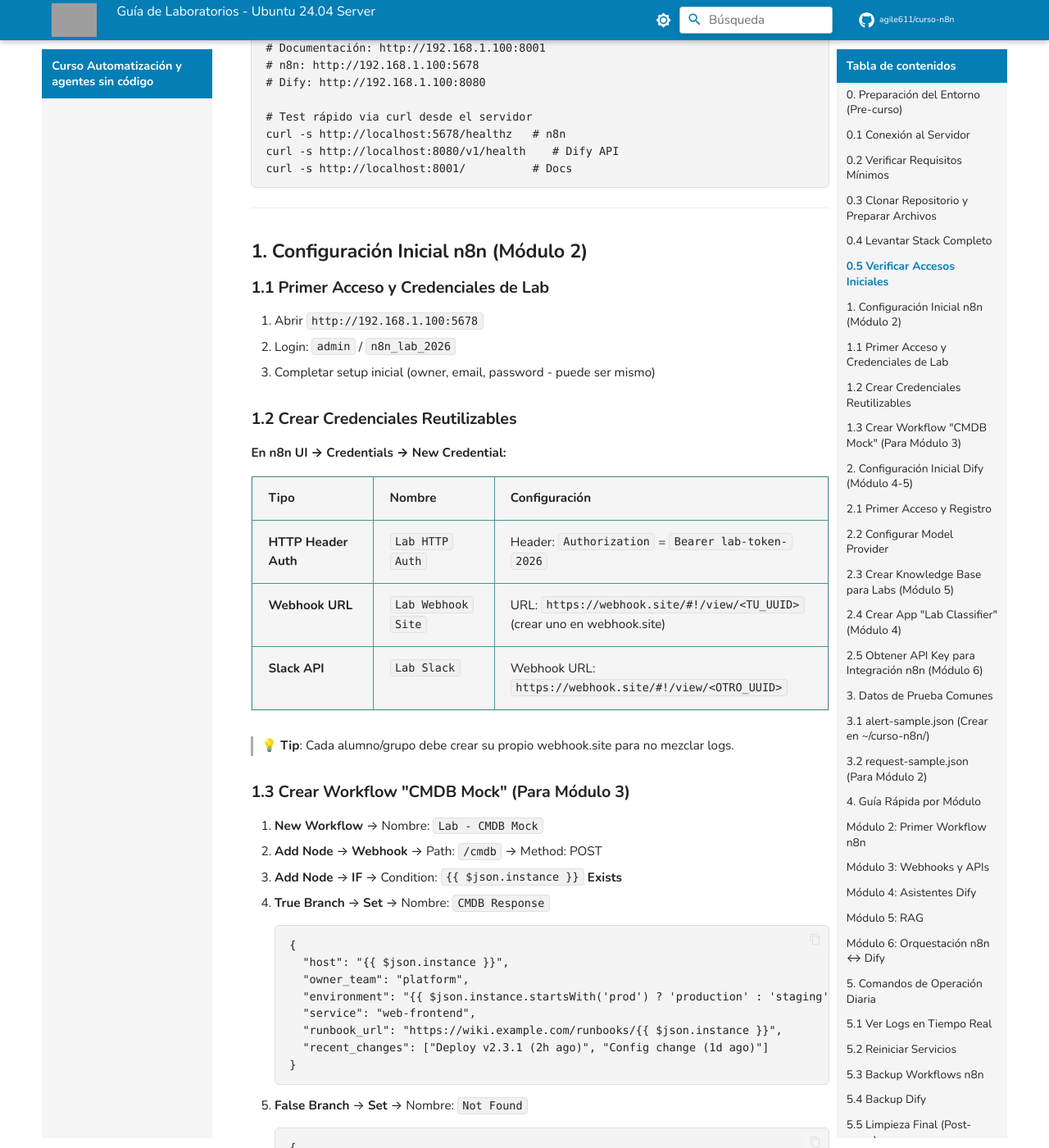
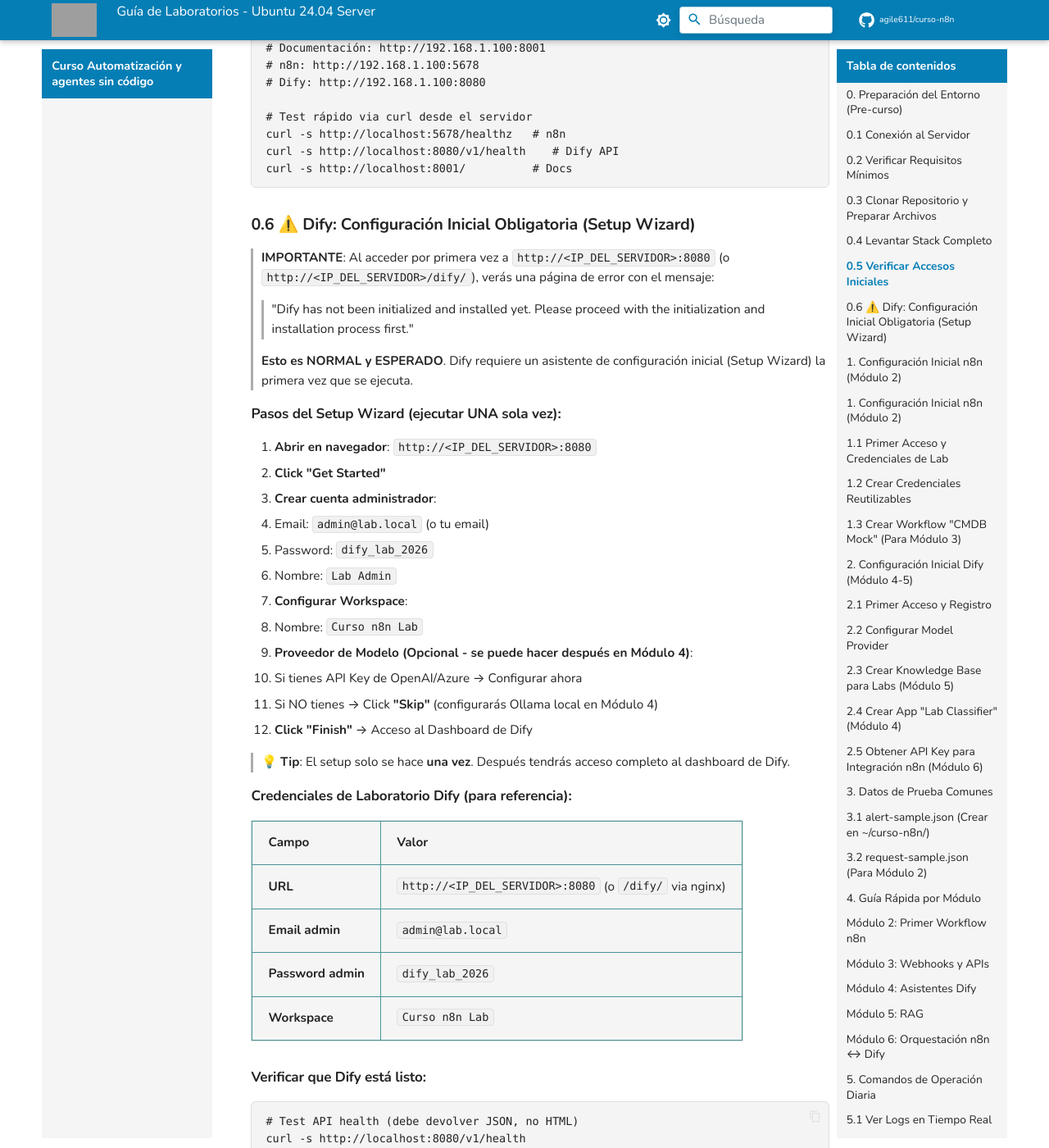
Before and after one commit to agile611/curso-n8n, an MkDocs documentation site: the page built from docs/GUIA_LABORATORIOS_UBUNTU24.md, in a window 1280 px wide and 1400 px high, scrolled down 2010 px. Shown: the whole window at 82% size. Built offline with MkDocs 1.6.1 and Material for MkDocs 9.7.7, drawn with Linux system fonts in a browser that asks for light colours; comment, search, counter and statistics services are not loaded; some of the changed text lies outside the part shown; grey boxes are pictures that could not be loaded.

Commit message:
docs: Add Dify Setup Wizard documentation to all guides

````diff
--- a/docs/GUIA_LABORATORIOS_UBUNTU24.md
+++ b/docs/GUIA_LABORATORIOS_UBUNTU24.md
@@ -99,6 +99,53 @@ curl -s http://localhost:5678/healthz   # n8n
 curl -s http://localhost:8080/v1/health    # Dify API
 curl -s http://localhost:8001/          # Docs
 ```
+
+### 0.6 ⚠️ Dify: Configuración Inicial Obligatoria (Setup Wizard)
+
+> **IMPORTANTE**: Al acceder por primera vez a `http://<IP_DEL_SERVIDOR>:8080` (o `http://<IP_DEL_SERVIDOR>/dify/`), verás una página de error con el mensaje:
+> > "Dify has not been initialized and installed yet. Please proceed with the initialization and installation process first."
+>
+> **Esto es NORMAL y ESPERADO**. Dify requiere un asistente de configuración inicial (Setup Wizard) la primera vez que se ejecuta.
+
+#### Pasos del Setup Wizard (ejecutar UNA sola vez):
+
+1. **Abrir en navegador**: `http://<IP_DEL_SERVIDOR>:8080`
+2. **Click "Get Started"**
+3. **Crear cuenta administrador**:
+   - Email: `admin@lab.local` (o tu email)
+   - Password: `dify_lab_2026`
+   - Nombre: `Lab Admin`
+4. **Configurar Workspace**:
+   - Nombre: `Curso n8n Lab`
+5. **Proveedor de Modelo (Opcional - se puede hacer después en Módulo 4)**:
+   - Si tienes API Key de OpenAI/Azure → Configurar ahora
+   - Si NO tienes → Click **"Skip"** (configurarás Ollama local en Módulo 4)
+6. **Click "Finish"** → Acceso al Dashboard de Dify
+
+> 💡 **Tip**: El setup solo se hace **una vez**. Después tendrás acceso completo al dashboard de Dify.
+
+#### Credenciales de Laboratorio Dify (para referencia):
+
+| Campo | Valor |
+|-------|-------|
+| **URL** | `http://<IP_DEL_SERVIDOR>:8080` (o `/dify/` via nginx) |
+| **Email admin** | `admin@lab.local` |
+| **Password admin** | `dify_lab_2026` |
+| **Workspace** | `Curso n8n Lab` |
+
+#### Verificar que Dify está listo:
+
+```bash
+# Test API health (debe devolver JSON, no HTML)
+curl -s http://localhost:8080/v1/health
+
+# Test via nginx proxy
+curl -s http://localhost/dify/ | grep -c '__next_error__' && echo "Setup pendiente" || echo "Dify OK"
+```
+
+---
+
+## 1. Configuración Inicial n8n (Módulo 2)
 
 ---
 
````
Also changed, not shown: docs/QUICK_REFERENCE.md (+3 -1 lines), docs/TEMARIO_ADAPTADO.md (+4 -2 lines), docs/index.md (+3 -1 lines).
